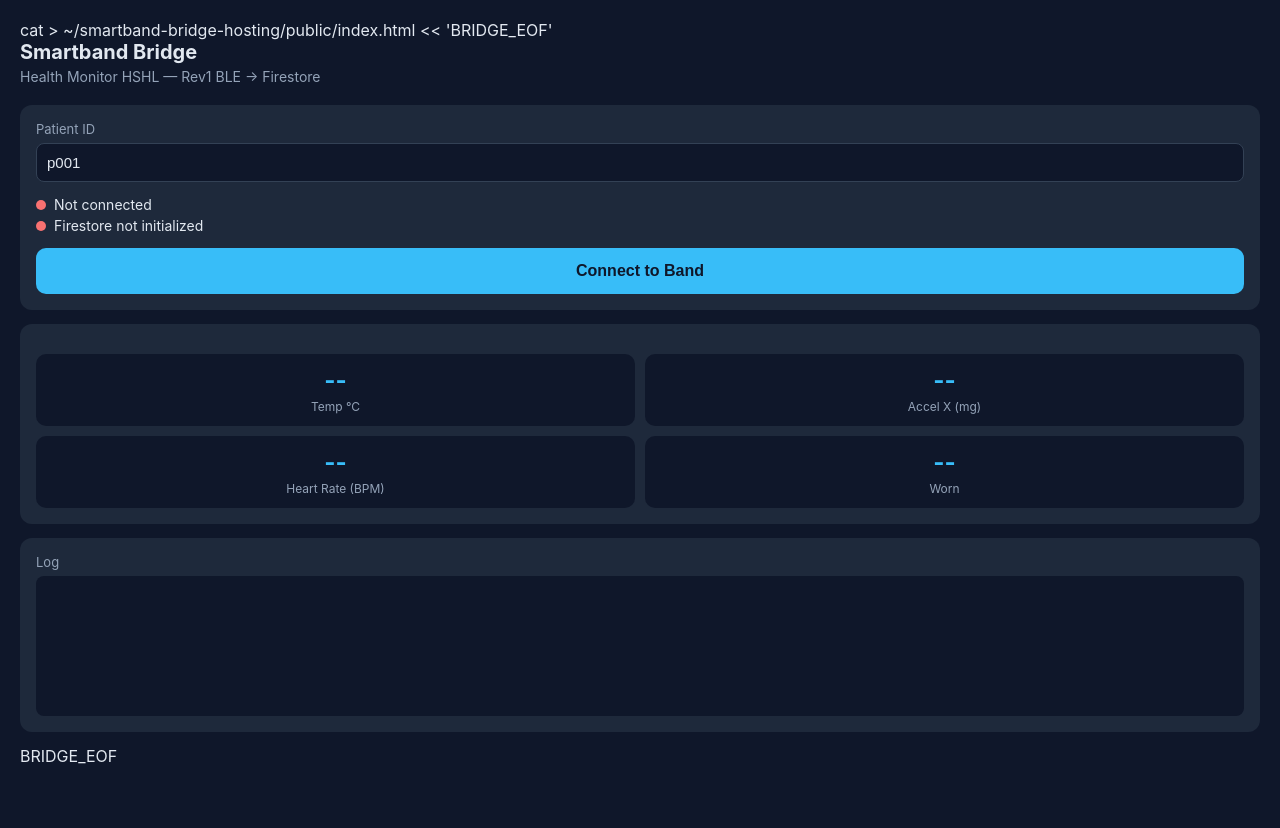
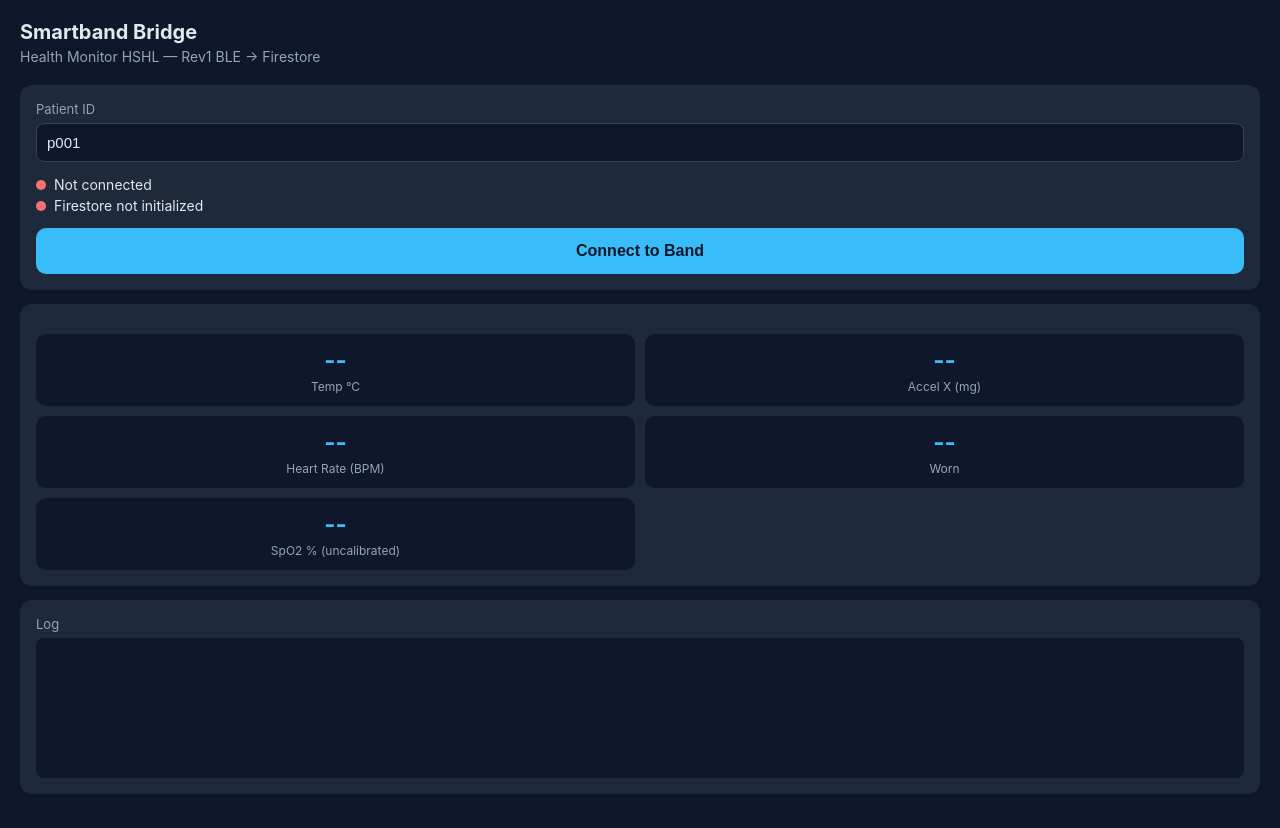
Before and after one commit to masrur29/Smartband-Project, a Flask app: page /bridge in a window 1280 px wide. Before the commit the page ends 764 px from the top, so only its background shows below. Run offline with Flask 3, Linux system fonts and the light colour scheme; some libraries are stand-ins or nearby versions.

Commit message:
Add SpO2 monitoring to bridge.html

```diff
--- a/templates/bridge.html
+++ b/templates/bridge.html
@@ -1,4 +1,3 @@
-cat > ~/smartband-bridge-hosting/public/index.html << 'BRIDGE_EOF'
 <!DOCTYPE html>
 <html lang="en">
 <head>
@@ -81,6 +80,7 @@ cat > ~/smartband-bridge-hosting/public/index.html << 'BRIDGE_EOF'
     <div class="stat"><div class="val" id="valAccel">--</div><div class="lbl">Accel X (mg)</div></div>
     <div class="stat"><div class="val" id="valBpm">--</div><div class="lbl">Heart Rate (BPM)</div></div>
     <div class="stat"><div class="val" id="valWorn">--</div><div class="lbl">Worn</div></div>
+    <div class="stat"><div class="val" id="valSpo2">--</div><div class="lbl">SpO2 % (uncalibrated)</div></div>
   </div>
 </div>
 
@@ -117,12 +117,13 @@ cat > ~/smartband-bridge-hosting/public/index.html << 'BRIDGE_EOF'
   const CHAR2_ACCEL_UUID = 0xfff2;
   const CHAR4_HR_WORN_UUID = 0xfff4;
   const CHAR5_IR_UUID = 0xfff5;
+  const CHAR6_SPO2_UUID = 0xfff6;
 
   let bleDevice = null;
   let bleServer = null;
   let pollTimer = null;
 
-  const latest = { accel_x: null, temp: null, bpm: null, worn: null };
+  const latest = { accel_x: null, temp: null, bpm: null, worn: null, spo2: null };
 
   const bleDot = document.getElementById("bleDot");
   const bleStatus = document.getElementById("bleStatus");
@@ -148,6 +149,7 @@ cat > ~/smartband-bridge-hosting/public/index.html << 'BRIDGE_EOF'
     document.getElementById("valAccel").textContent = latest.accel_x !== null ? latest.accel_x : "--";
     document.getElementById("valBpm").textContent = latest.bpm !== null ? latest.bpm : "--";
     document.getElementById("valWorn").textContent = latest.worn === null ? "--" : (latest.worn ? "Yes" : "No");
+    document.getElementById("valSpo2").textContent = latest.spo2 !== null ? latest.spo2 : "--";
   }
 
   async function pushReading() {
@@ -158,6 +160,7 @@ cat > ~/smartband-bridge-hosting/public/index.html << 'BRIDGE_EOF'
       temp: latest.temp,
       bpm: latest.bpm,
       worn: latest.worn,
+      spo2: latest.spo2,
       timestamp: serverTimestamp(),
       source: "bluefy_bridge"
     };
@@ -207,6 +210,16 @@ cat > ~/smartband-bridge-hosting/public/index.html << 'BRIDGE_EOF'
           const v2 = await c2.readValue();
           latest.accel_x = v2.getInt16(0, false);
 
+          const c6 = await service.getCharacteristic(CHAR6_SPO2_UUID);
+          const v6 = await c6.readValue();
+          const spo2Raw = v6.getUint8(0);
+          // Firmware sends 0 to mean "no valid estimate this tick" (no
+          // finger, weak signal, or out of plausible range) -- keep the
+          // last known value instead of flashing to 0.
+          if (spo2Raw > 0) {
+            latest.spo2 = spo2Raw;
+          }
+
           updateDisplay();
           pushReading();
         } catch (e) {
@@ -246,4 +259,3 @@ cat > ~/smartband-bridge-hosting/public/index.html << 'BRIDGE_EOF'
 
 </body>
 </html>
-BRIDGE_EOF
```
